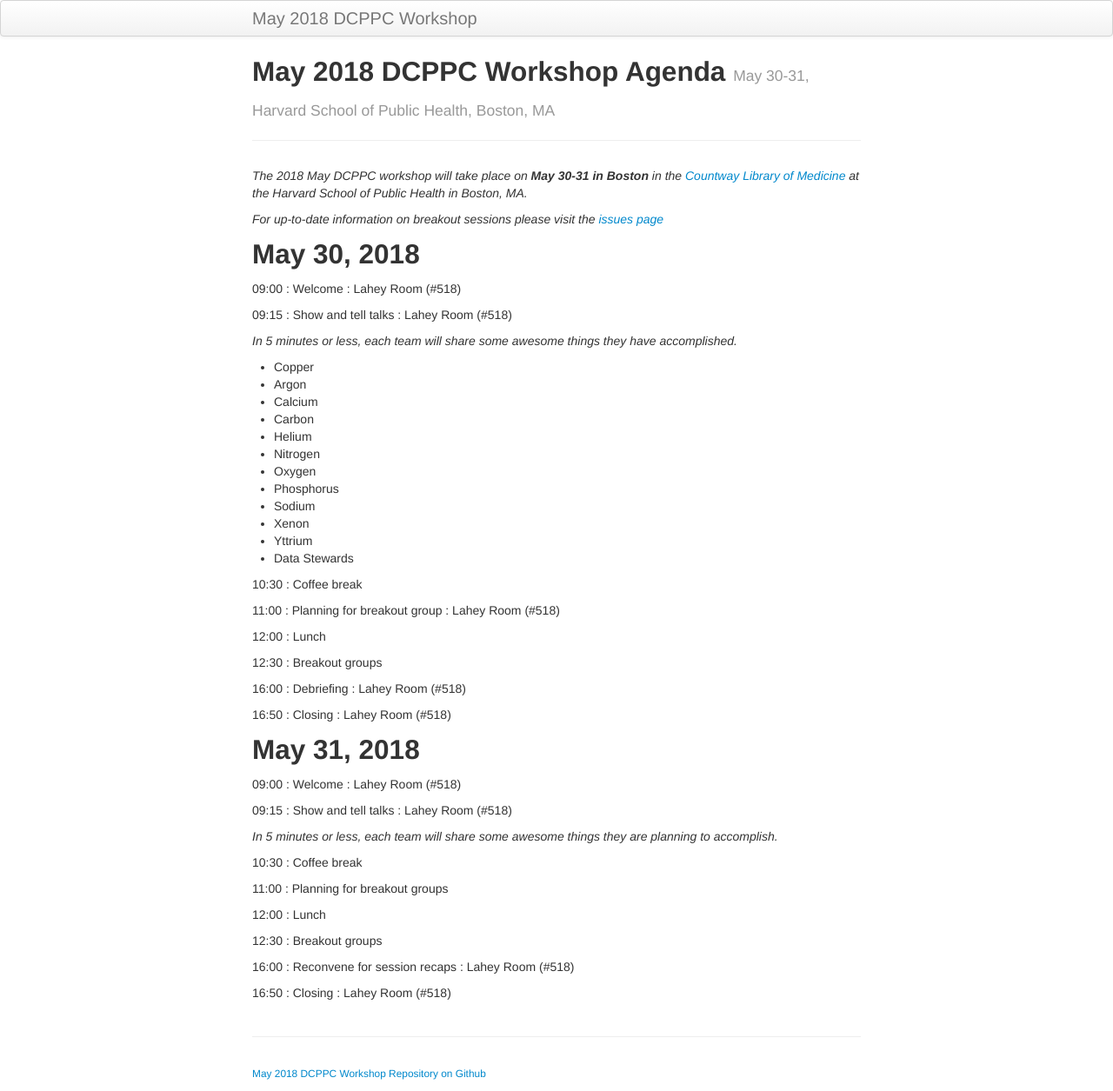
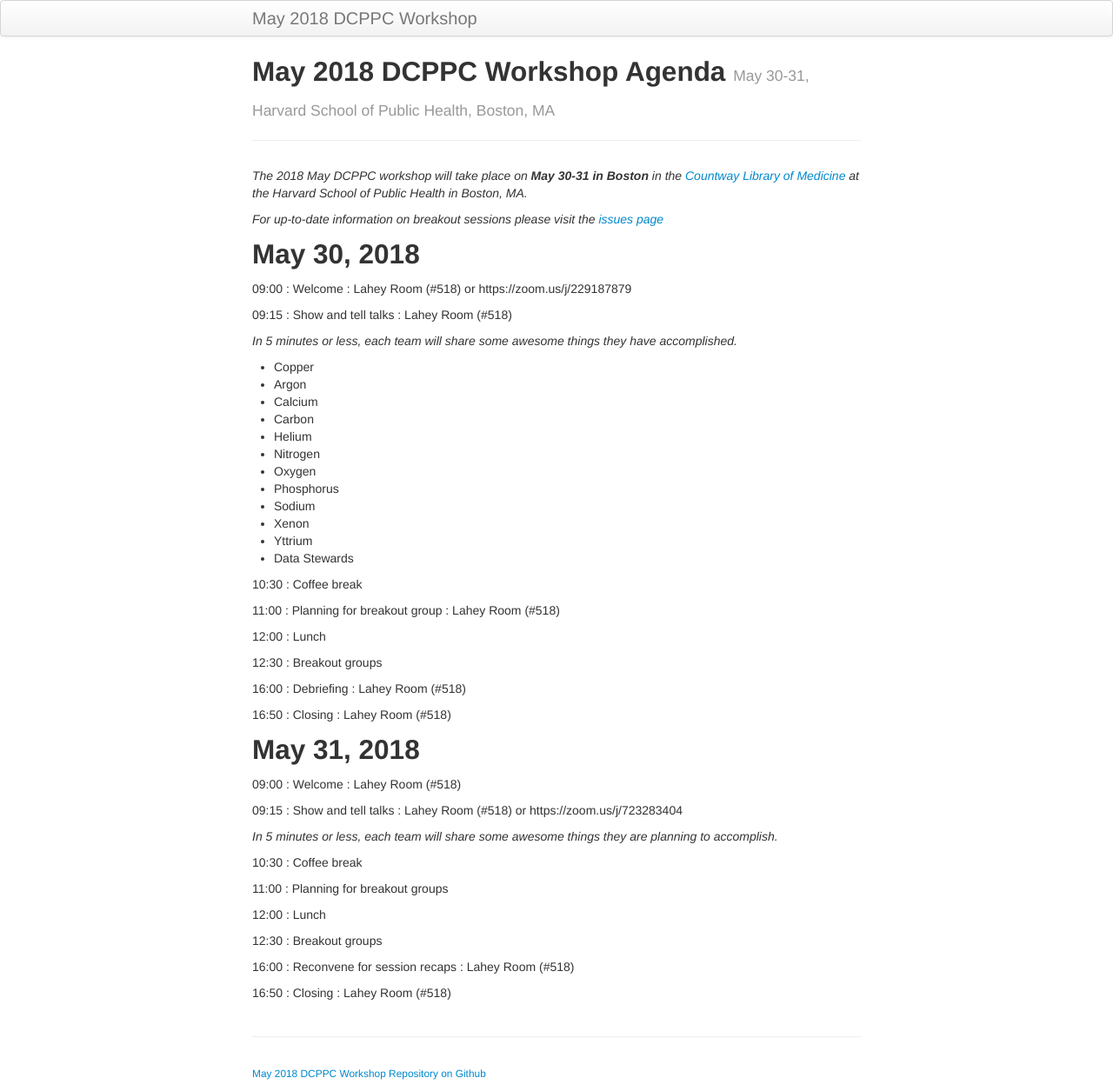
Before and after one commit to dcppc/2018-may-workshop, a Jekyll site: the page built from docs/agenda.md, in a window 1280 px wide. Shown: the whole page at 87% size. Built offline with Jekyll 4.4.1, drawn with Linux system fonts in a browser that asks for light colours.

Commit message:
add zoom

```diff
--- a/docs/agenda.md
+++ b/docs/agenda.md
@@ -10,7 +10,7 @@ _For up-to-date information on breakout sessions please visit the [issues page](
 
 ## May 30, 2018
 
- 09:00 : Welcome : Lahey Room (#518)
+ 09:00 : Welcome : Lahey Room (#518) or https://zoom.us/j/229187879
 
  09:15 : Show and tell talks  : Lahey Room (#518)
 
@@ -45,7 +45,7 @@ _For up-to-date information on breakout sessions please visit the [issues page](
 
  09:00 : Welcome : Lahey Room (#518)
 
- 09:15 : Show and tell talks  : Lahey Room (#518)
+ 09:15 : Show and tell talks  : Lahey Room (#518) or https://zoom.us/j/723283404
 
  _In 5 minutes or less, each team will share some awesome things they are planning to accomplish._
 
```
Also changed, not shown: agenda.md (+2 -2 lines).
